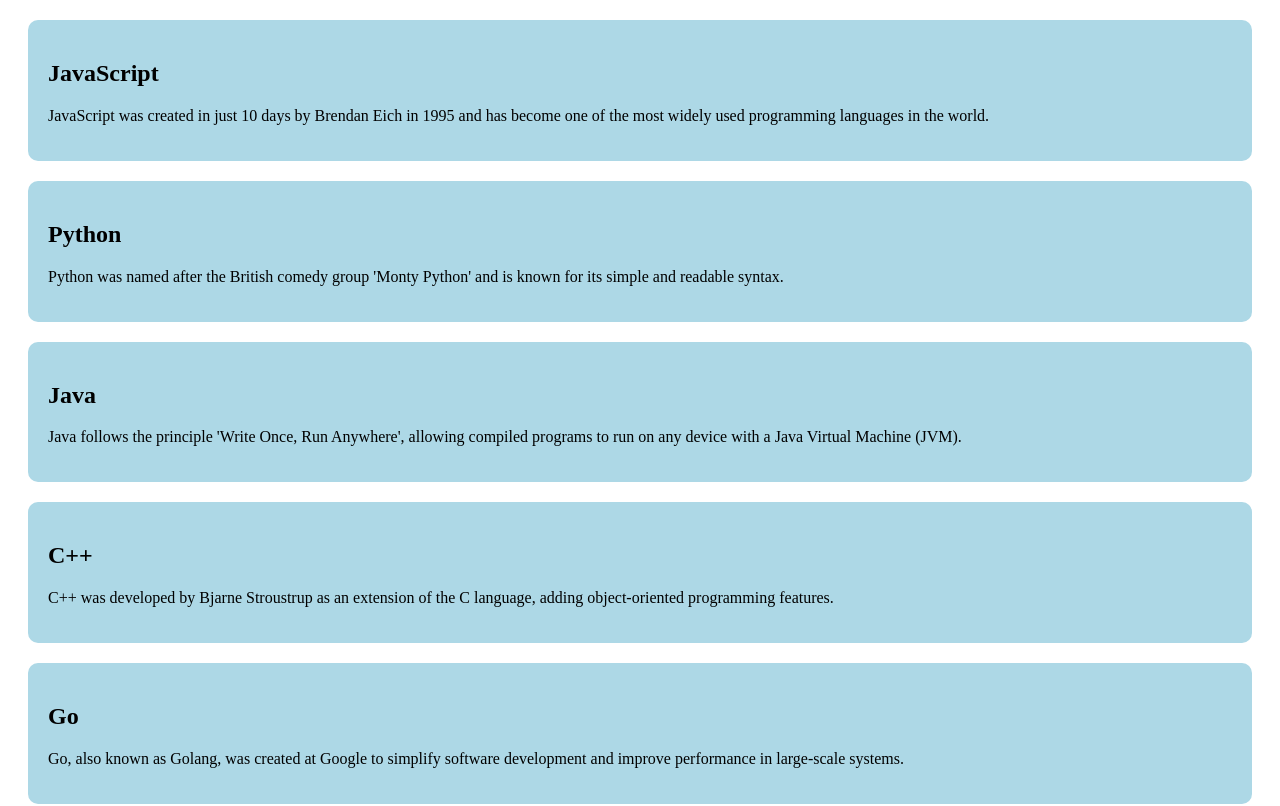
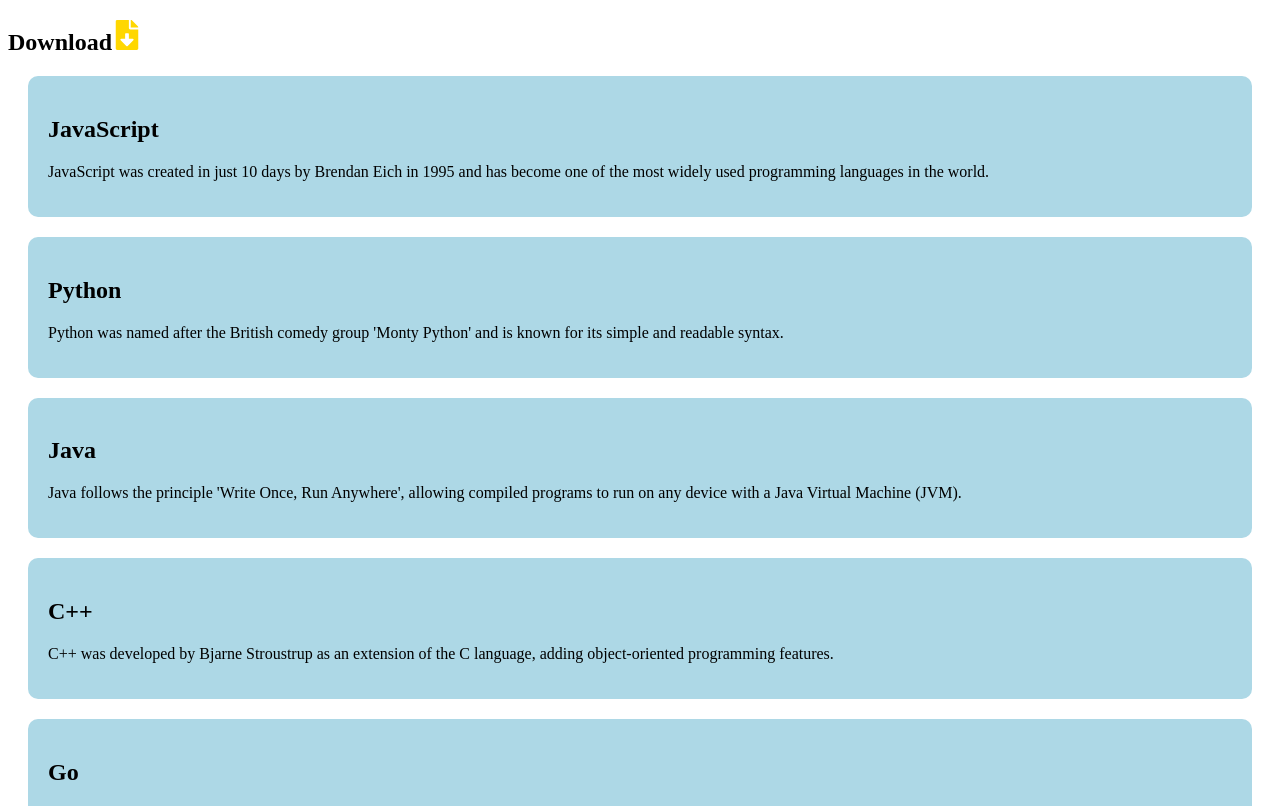
Before and after one commit to SHEMNDARONGUGI/React_Learn_Practical_Way, a React (Vite) app in the folder how_to_style/: page / in a window 1280 px wide. Shown: the top 806 px of the page. Built offline with nearby package versions, Linux system fonts and the light colour scheme.

Commit message:
added IconComponent and rendered it in app.jsx

```diff
--- a/how_to_style/src/App.jsx
+++ b/how_to_style/src/App.jsx
@@ -5,6 +5,7 @@ import data from "./data";
 import StyledCard from "./components/StyledCard";
 import ProfileCard from "./components/ProfileCard";
 import profileData from "./profileData";
+import IconComponent from "./components/IconComponent";
 const App = () => {
   // const styles = {
   //   color: "red",
@@ -13,6 +14,7 @@ const App = () => {
   // };
   return (
     <section>
+      <IconComponent />
       {data.map((data, id) => (
         <StyledCard
           key={id}
--- /dev/null
+++ b/how_to_style/src/components/IconComponent.jsx
@@ -0,0 +1,11 @@
+import { FaFileDownload } from "react-icons/fa";
+export default function IconComponent() {
+  return (
+    <div>
+      <h2>
+        Download
+        <FaFileDownload style={{ fontSize: "30px", color: "gold" }} />
+      </h2>
+    </div>
+  );
+}
```
Also changed, not shown: 1 other file (tests, documents, lock files or other folders).
